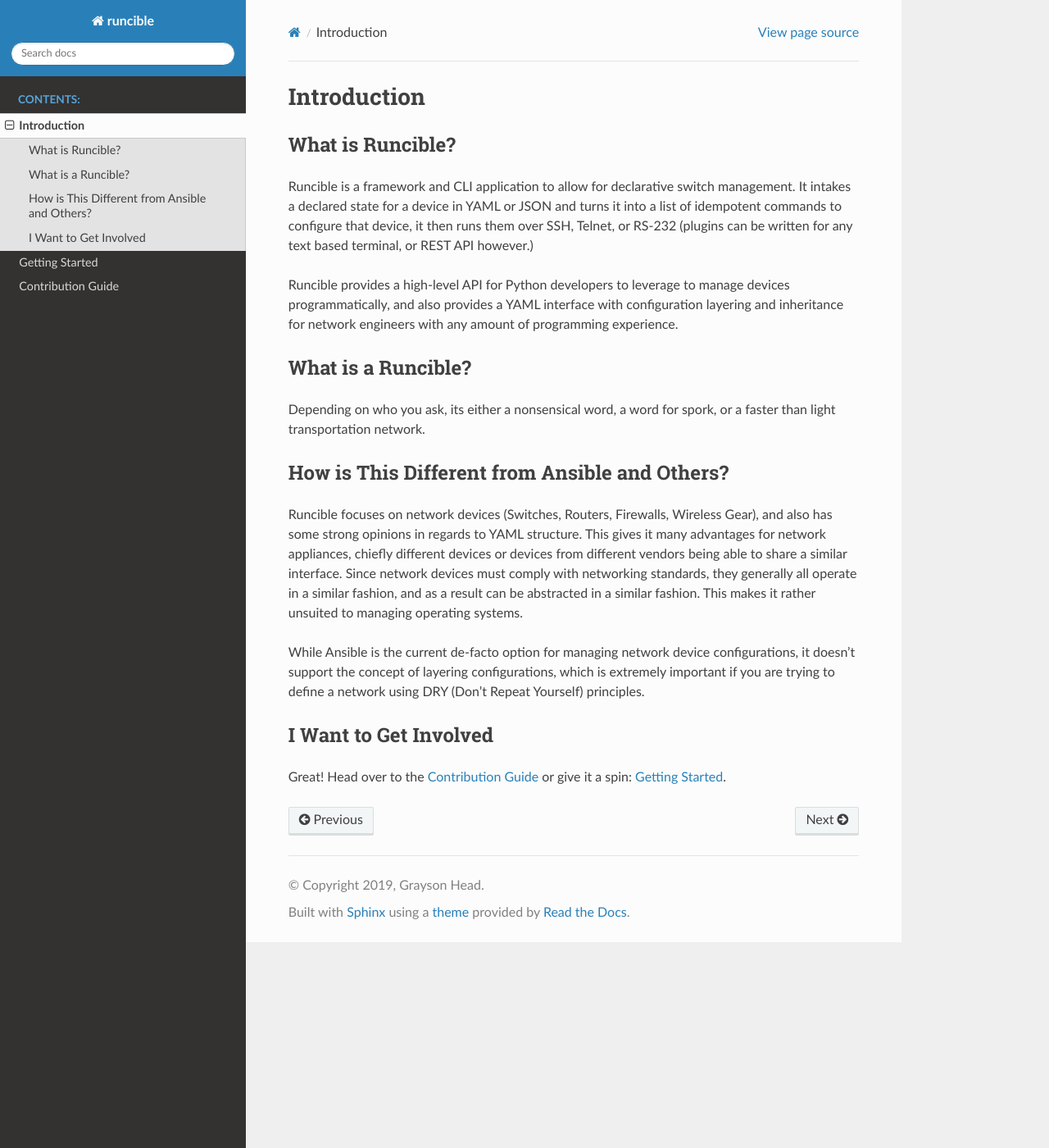
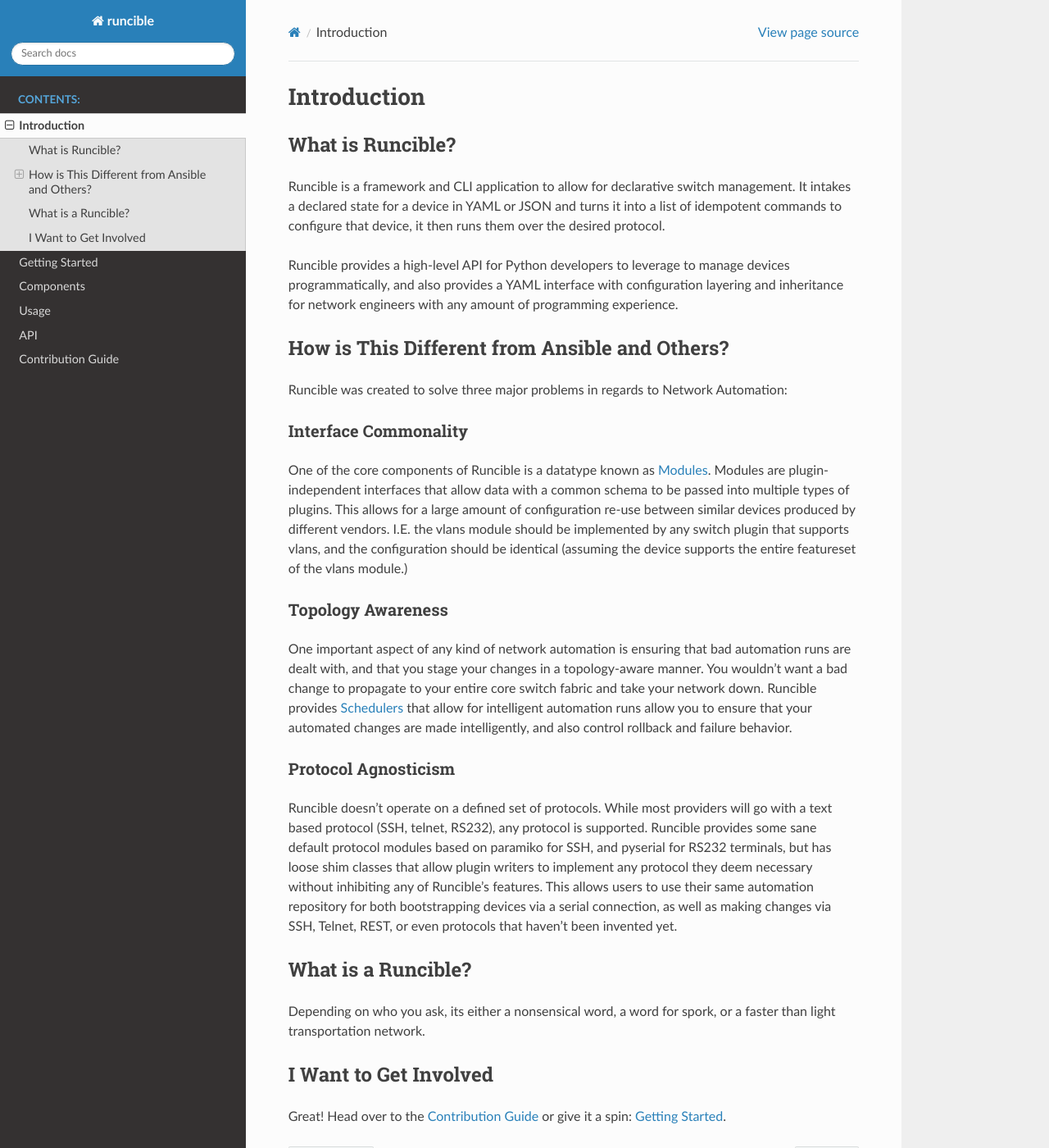
Before and after one commit to graysonhead/runcible, a Sphinx documentation site: the page built from docs/introduction.rst, in a window 1280 px wide and 1400 px high. Shown: the whole window at 82% size. Built offline with Sphinx 7.4.7 and the Read the Docs theme 2.0.0, drawn with Linux system fonts in a browser that asks for light colours.

Commit message:
Added Documentation for Commands, Components, and better Intro

```diff
--- a/docs/index.rst
+++ b/docs/index.rst
@@ -12,6 +12,9 @@
 
    introduction
    getting_started
+   components
+   commands
+   api
    contribution_guide
 
 
--- a/docs/introduction.rst
+++ b/docs/introduction.rst
@@ -5,12 +5,44 @@
 -----------------
 
 Runcible is a framework and CLI application to allow for declarative switch management. It intakes a declared state for
-a device in YAML or JSON and turns it into a list of idempotent commands to configure that device, it then runs them
-over SSH, Telnet, or RS-232 (plugins can be written for any text based terminal, or REST API however.)
+a device in YAML or JSON and turns it into a list of idempotent commands to configure that device, it then runs them over
+the desired protocol.
 
 Runcible provides a high-level API for Python developers to leverage to manage devices programmatically, and also
 provides a YAML interface with configuration layering and inheritance for network engineers with any amount of
 programming experience.
+
+How is This Different from Ansible and Others?
+----------------------------------------------
+
+Runcible was created to solve three major problems in regards to Network Automation:
+
+Interface Commonality
+^^^^^^^^^^^^^^^^^^^^^
+
+One of the core components of Runcible is a datatype known as :ref:`modules`. Modules are plugin-independent interfaces
+that allow data with a common schema to be passed into multiple types of plugins. This allows for a large amount of
+configuration re-use between similar devices produced by different vendors. I.E. the vlans module should be implemented
+by any switch plugin that supports vlans, and the configuration should be identical (assuming the device supports
+the entire featureset of the vlans module.)
+
+Topology Awareness
+^^^^^^^^^^^^^^^^^^
+
+One important aspect of any kind of network automation is ensuring that bad automation runs are dealt with, and that
+you stage your changes in a topology-aware manner. You wouldn't want a bad change to propagate to your entire core
+switch fabric and take your network down. Runcible provides :ref:`schedulers` that allow for intelligent automation runs
+allow you to ensure that your automated changes are made intelligently, and also control rollback and failure behavior.
+
+Protocol Agnosticism
+^^^^^^^^^^^^^^^^^^^^
+
+Runcible doesn't operate on a defined set of protocols. While most providers will go with a text based protocol (SSH,
+telnet, RS232), any protocol is supported. Runcible provides some sane default protocol modules based on paramiko for
+SSH, and pyserial for RS232 terminals, but has loose shim classes that allow plugin writers to implement any protocol
+they deem necessary without inhibiting any of Runcible's features. This allows users to use their same automation
+repository for both bootstrapping devices via a serial connection, as well as making changes via SSH, Telnet, REST, or
+even protocols that haven't been invented yet.
 
 
 What is a Runcible?
@@ -18,19 +50,6 @@
 
 Depending on who you ask, its either a nonsensical word, a word for spork, or a faster than light transportation network.
 
-How is This Different from Ansible and Others?
-----------------------------------------------
-
-Runcible focuses on network devices (Switches, Routers, Firewalls, Wireless Gear), and also has some strong opinions in
-regards to YAML structure. This gives it many advantages for network appliances, chiefly different devices or devices
-from different vendors being able to share a similar interface. Since network devices must comply with networking
-standards, they generally all operate in a similar fashion, and as a result can be abstracted in a similar fashion. This
-makes it rather unsuited to managing operating systems.
-
-While Ansible is the current de-facto option for managing network device configurations, it doesn't support the concept
-of layering configurations, which is extremely important if you are trying to define a network using DRY (Don't Repeat
-Yourself) principles.
-
 I Want to Get Involved
 ----------------------
 
```
Also changed, not shown: docs/api.rst (added, +85 -0 lines), docs/commands.rst (added, +34 -0 lines), docs/components.rst (added, +149 -0 lines), docs/getting_started.rst (+7 -83 lines), 1 other file.
